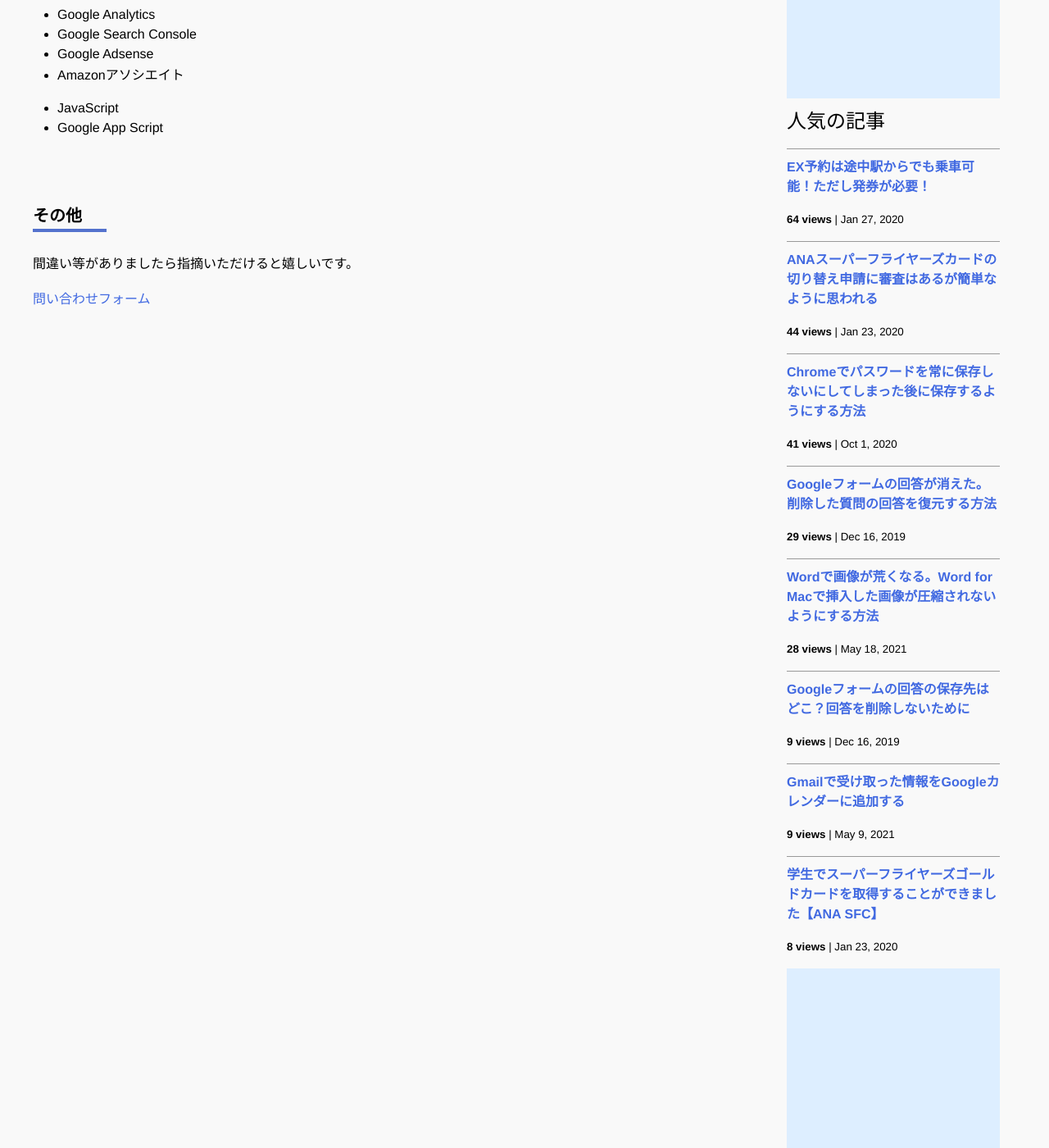
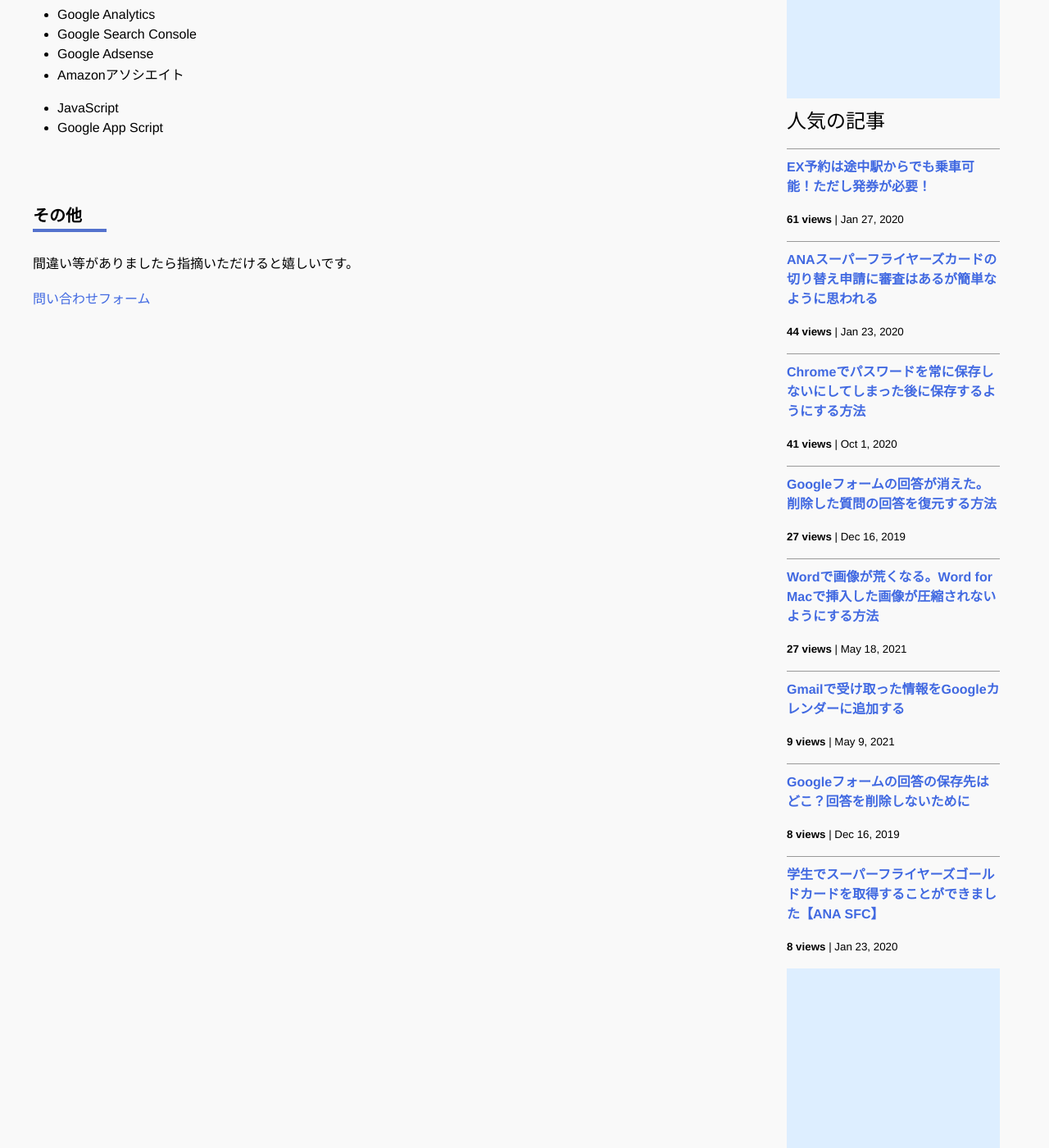
Before and after one commit to iwanaminami/shoyaiwaname, a Jekyll site: the page built from about.markdown, in a window 1280 px wide and 1400 px high, scrolled down 693 px. Shown: the whole window at 82% size. Built offline with Jekyll 4.4.1, drawn with Linux system fonts in a browser that asks for light colours; nearby versions of some CDN libraries; comment, search, counter and statistics services are not loaded.

Commit message:
chore(ga): update _data/popularposts.yml 20260504-0052

```diff
--- a/_data/popularposts.yml
+++ b/_data/popularposts.yml
@@ -1,17 +1,17 @@
 side:
-  - view: 64
+  - view: 61
     url: "/2020/01/27/ex-rideontheway.html"
   - view: 44
     url: "/2020/01/23/sfc-judge.html"
   - view: 41
     url: "/2020/10/01/googlepassword.html"
-  - view: 29
+  - view: 27
     url: "/2019/12/16/restore-googleform.html"
-  - view: 28
+  - view: 27
     url: "/2021/05/18/image-compression-word.html"
-  - view: 9
-    url: "/2019/12/16/googleform-answers.html"
   - view: 9
     url: "/2021/05/09/gmailtocalendar.html"
   - view: 8
+    url: "/2019/12/16/googleform-answers.html"
+  - view: 8
     url: "/2020/01/23/sfcgold.html"
```
